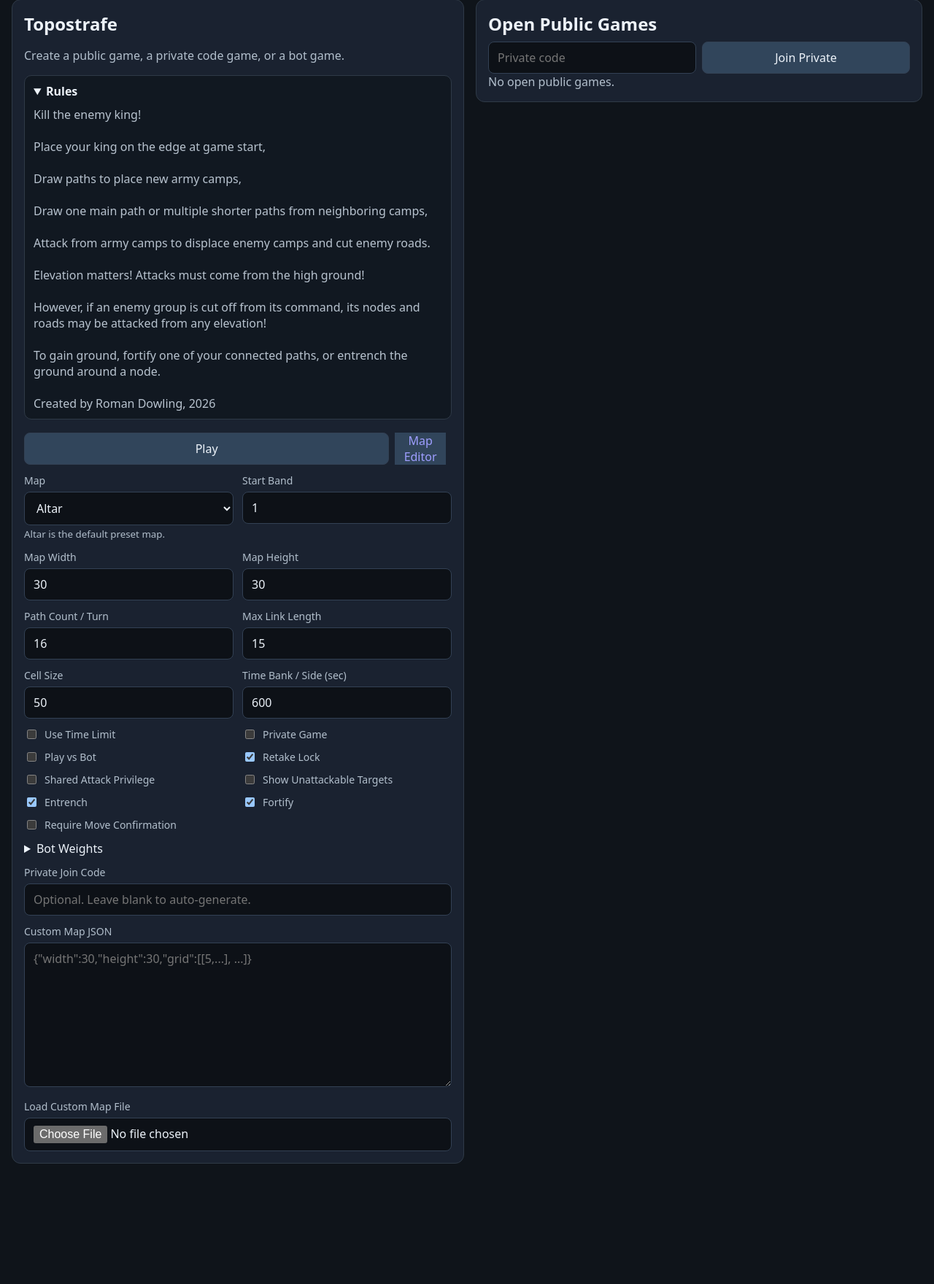
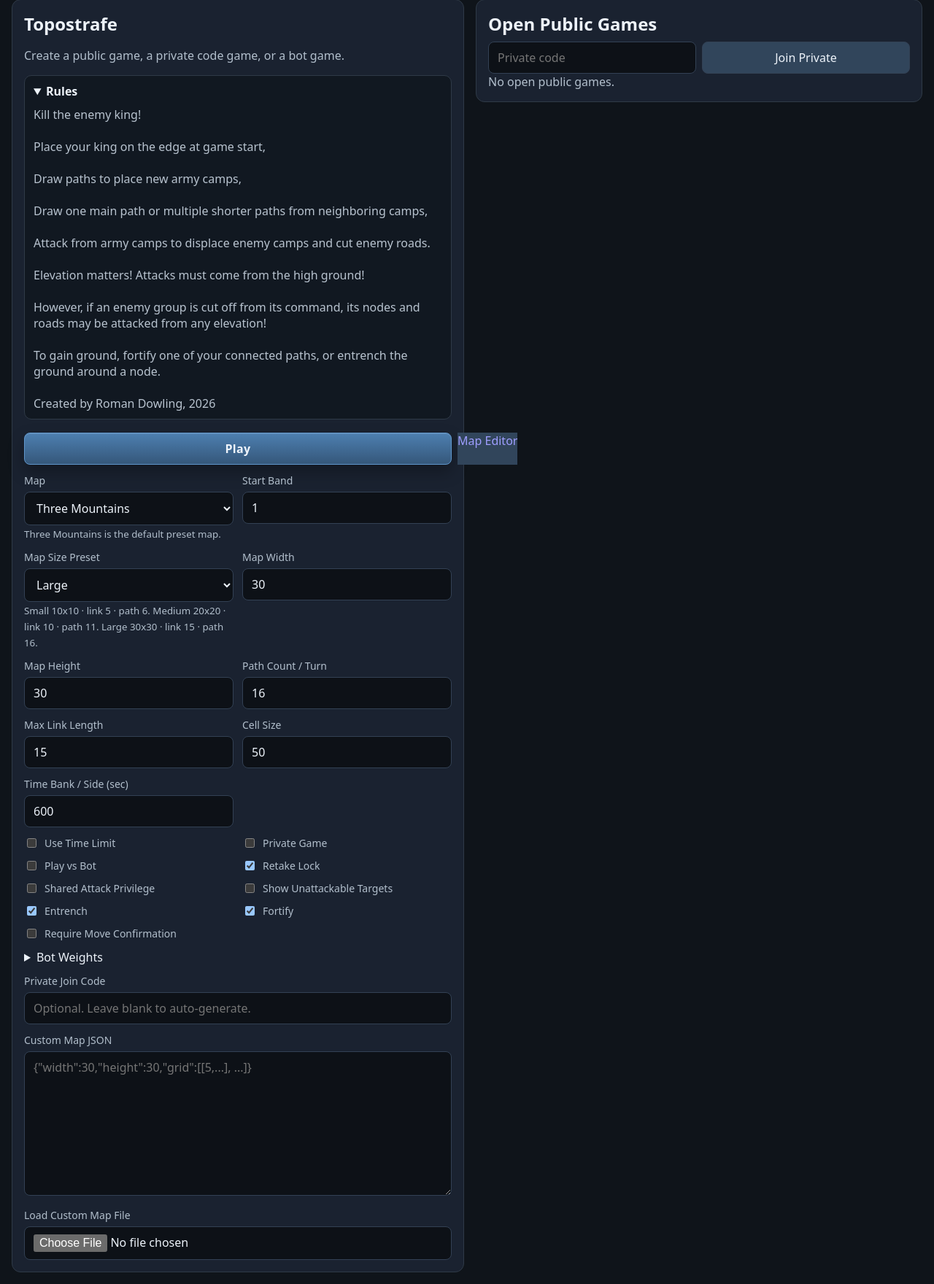
Before and after one commit to rpdowling/Topostrafe, a FastAPI app: page / in a window 1280 px wide. Shown: the part 17-1777 px from the top of the page at 73% size. Before the commit the page ends 1612 px from the top, so only its background shows below. Run offline with FastAPI, Linux system fonts and the light colour scheme; data that the repository does not hold is empty.

Commit message:
Custom map presets

```diff
--- a/engine_core.py
+++ b/engine_core.py
@@ -15,7 +15,7 @@ class GameSettings:
     map_width: int = 30
     map_height: int = 30
     cell_size: int = 50
-    map_type: str = "Altar"
+    map_type: str = "Three Mountains"
     path_count: int = 16
     max_link_distance: int = 15
     start_band: int = 1
--- a/static/app.css
+++ b/static/app.css
@@ -197,3 +197,23 @@ button:hover, .button-link:hover { background: var(--button-active); }
 .legend-mid { background-color: #fee08b; }
 .legend-low { background-color: #91cf60; }
 .legend-lowest { background-color: #4575b4; }
+
+.play-button {
+  background: linear-gradient(180deg, #4d7fb0 0%, #35577a 100%);
+  border-color: #5f96cb;
+  font-weight: 700;
+  letter-spacing: 0.02em;
+  box-shadow: 0 10px 22px rgba(0, 0, 0, 0.28), inset 0 1px 0 rgba(255,255,255,0.12);
+}
+.play-button:hover {
+  background: linear-gradient(180deg, #5c90c4 0%, #3d648a 100%);
+}
+.menu-actions {
+  align-items: stretch;
+}
+.menu-actions > * {
+  flex: 0 0 auto;
+}
+.menu-actions #create-status {
+  align-self: center;
+}
--- a/static/lobby.js
+++ b/static/lobby.js
@@ -35,6 +35,55 @@ function buildForm() {
     if (!node) continue;
     if (node.type === 'checkbox') node.checked = !!value;
     else node.value = value;
+  }
+}
+
+
+const SIZE_PRESETS = {
+  small: { map_width: 10, map_height: 10, max_link_distance: 5, path_count: 6 },
+  medium: { map_width: 20, map_height: 20, max_link_distance: 10, path_count: 11 },
+  large: { map_width: 30, map_height: 30, max_link_distance: 15, path_count: 16 },
+};
+
+function detectPreset() {
+  const width = Number(el('map_width').value);
+  const height = Number(el('map_height').value);
+  const link = Number(el('max_link_distance').value);
+  const paths = Number(el('path_count').value);
+  for (const [name, cfg] of Object.entries(SIZE_PRESETS)) {
+    if (width === cfg.map_width && height === cfg.map_height && link === cfg.max_link_distance && paths === cfg.path_count) return name;
+  }
+  return 'custom';
+}
+
+function applyPreset(name) {
+  const cfg = SIZE_PRESETS[name];
+  const custom = name === 'custom';
+  if (cfg) {
+    el('map_width').value = cfg.map_width;
+    el('map_height').value = cfg.map_height;
+    el('max_link_distance').value = cfg.max_link_distance;
+    el('path_count').value = cfg.path_count;
+  }
+  for (const id of ['map_width', 'map_height', 'max_link_distance', 'path_count']) {
+    el(id).disabled = !custom;
+  }
+  el('size_preset').value = custom ? 'custom' : name;
+}
+
+function hookSizePreset() {
+  const preset = el('size_preset');
+  preset.value = detectPreset();
+  applyPreset(preset.value);
+  preset.addEventListener('change', () => applyPreset(preset.value));
+  for (const id of ['map_width', 'map_height', 'max_link_distance', 'path_count']) {
+    el(id).addEventListener('input', () => {
+      const next = detectPreset();
+      if (preset.value !== 'custom') {
+        preset.value = next;
+        if (next !== 'custom') applyPreset(next);
+      }
+    });
   }
 }
 
@@ -147,6 +196,7 @@ function hookFileLoader() {
 buildForm();
 restoreEditorMap();
 hookFileLoader();
+hookSizePreset();
 el('create-form').addEventListener('submit', createGame);
 el('join-private-form').addEventListener('submit', joinPrivate);
 refreshGames();
--- a/store.py
+++ b/store.py
@@ -20,7 +20,7 @@ ELEVATION_COLORS = {
 }
 PLAYER_COLORS = {0: "#ff00ff", 1: "#ffffff"}
 PLAYER_OUTLINES = {0: "#2b0030", 1: "#000000"}
-MAP_TYPES = ["Altar", "Noise", "Ridges", "Plains", "Three Mountains", "Mountains", "Custom"]
+MAP_TYPES = ["Three Mountains", "Altar", "Noise", "Ridges", "Plains", "Mountains", "Custom"]
 
 
 def _short_id(n: int = 8) -> str:
@@ -88,7 +88,7 @@ class GameStore:
 
     def defaults(self) -> dict[str, Any]:
         d = eng.GameSettings()
-        d.map_type = "Altar"
+        d.map_type = "Three Mountains"
         return {
             "settings": d.__dict__.copy(),
             "map_types": MAP_TYPES,
@@ -173,7 +173,7 @@ class GameStore:
         if data["map_type"] not in MAP_TYPES:
             data["map_type"] = base.map_type
         if not data["map_type"]:
-            data["map_type"] = "Altar"
+            data["map_type"] = "Three Mountains"
         data["map_width"] = max(5, min(80, int(data["map_width"])))
         data["map_height"] = max(5, min(80, int(data["map_height"])))
         data["cell_size"] = max(8, min(80, int(data["cell_size"])))
--- a/templates/index.html
+++ b/templates/index.html
@@ -19,7 +19,7 @@
 
       <form id="create-form" class="stack gap-12">
         <div class="actions menu-actions">
-          <button type="submit">Play</button>
+          <button id="play-button" class="play-button" type="submit">Play</button>
           <a class="button-link" href="/editor">Map Editor</a>
           <span id="create-status" class="muted"></span>
         </div>
@@ -28,11 +28,21 @@
           <label>
             <span>Map</span>
             <select id="map_type"></select>
-            <small class="muted">Altar is the default preset map.</small>
+            <small class="muted">Three Mountains is the default preset map.</small>
           </label>
           <label>
             <span>Start Band</span>
             <input id="start_band" type="number" min="1" max="8" />
+          </label>
+          <label>
+            <span>Map Size Preset</span>
+            <select id="size_preset">
+              <option value="small">Small</option>
+              <option value="medium">Medium</option>
+              <option value="large">Large</option>
+              <option value="custom">Custom</option>
+            </select>
+            <small class="muted">Small 10x10 · link 5 · path 6. Medium 20x20 · link 10 · path 11. Large 30x30 · link 15 · path 16.</small>
           </label>
           <label>
             <span>Map Width</span>
```
